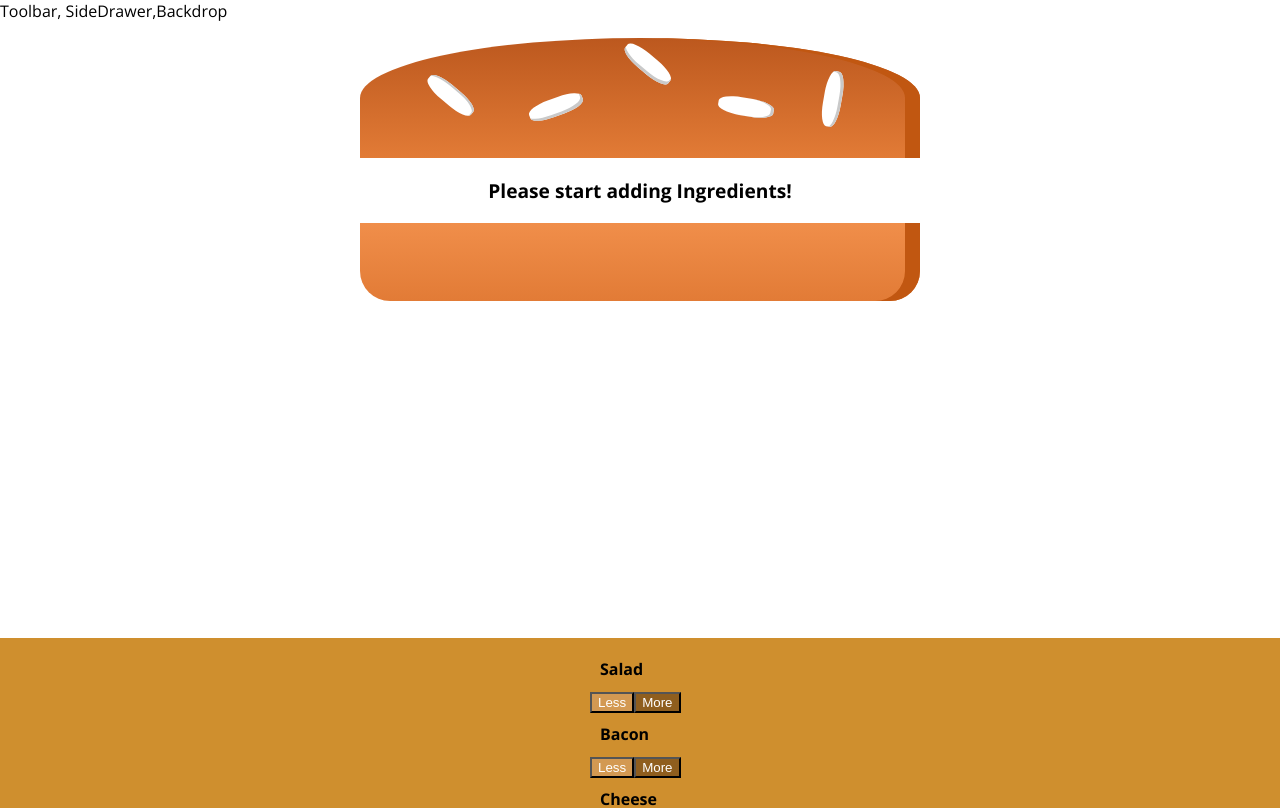
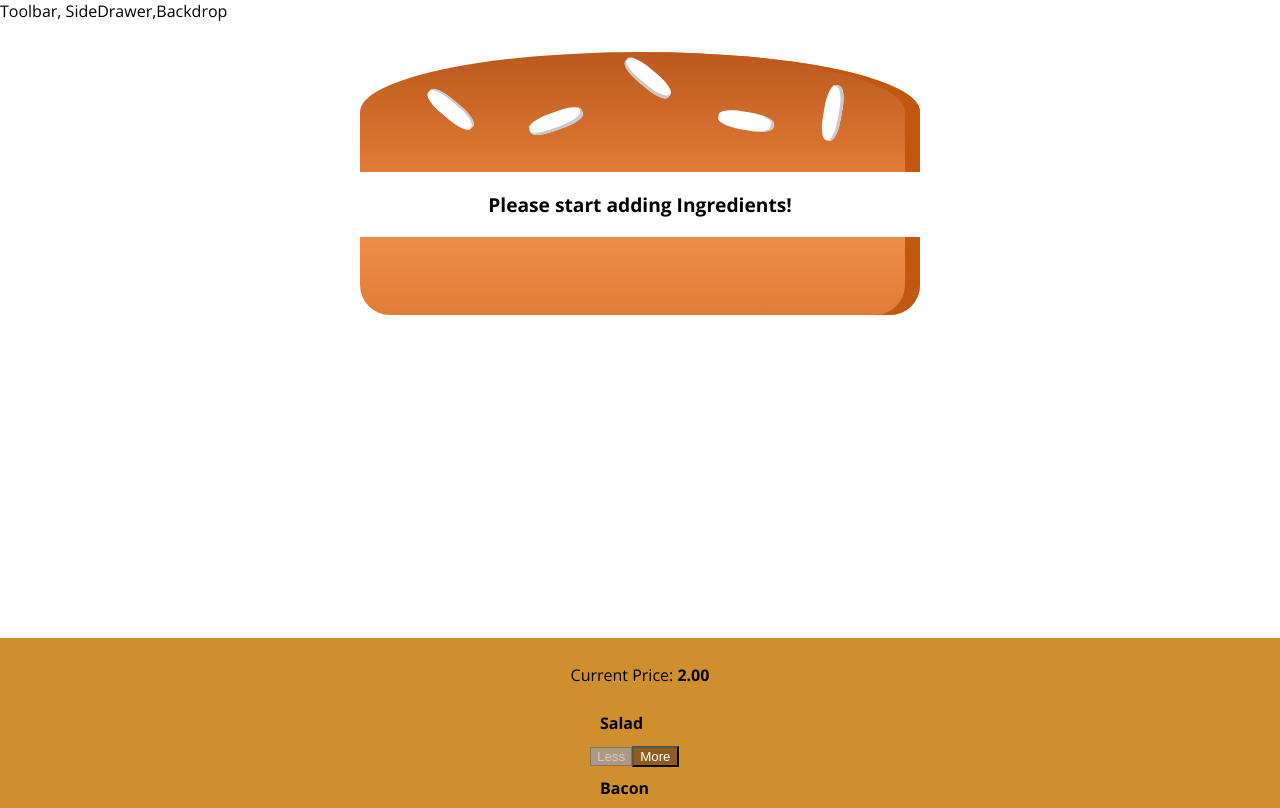
Before and after one commit to zwyMZ/Burger-Builder, a React (Create React App) app: page / in a window 1280 px wide. Shown: the top 808 px of the page. Built offline with nearby package versions, Linux system fonts and the light colour scheme.

Commit message:
finished add/remove button function

```diff
--- a/src/components/Burger/BuildControls/BuildControl/BuildControl.js
+++ b/src/components/Burger/BuildControls/BuildControl/BuildControl.js
@@ -1,12 +1,23 @@
-import React from 'react';
-import classes  from './BuildControl.module.css';
+import React from "react";
+import classes from "./BuildControl.module.css";
 
 const buildControl = (props) => (
-    <div className={classes.BuildControl}>
-        <div className ={classes.Label}>{props.label}</div>
-        <button className={classes.Less}>Less</button>
-        <button className={classes.More}>More</button>
-    </div>
+  <div className={classes.BuildControl}>
+    <div className={classes.Label}>{props.label}</div>
+    <button
+      className={classes.Less}
+      onClick={props.removed}
+      disabled={props.disabled}
+    >
+      Less
+    </button>
+    <button
+      className={classes.More}
+      onClick={props.added}
+    >
+      More
+    </button>
+  </div>
 );
 
 export default buildControl;
--- a/src/components/Burger/BuildControls/BuildControls.js
+++ b/src/components/Burger/BuildControls/BuildControls.js
@@ -1,6 +1,6 @@
 import React from "react";
 import classes from "./BuildControls.module.css";
-import BuildControl from './BuildControl/BuildControl';
+import BuildControl from "./BuildControl/BuildControl";
 
 const controls = [
   { label: "Salad", type: "salad" },
@@ -10,8 +10,15 @@ const controls = [
 ];
 const buildControls = (props) => (
   <div className={classes.BuildControls}>
+    <p>Current Price:  <strong> {props.price.toFixed(2)}</strong> </p>
     {controls.map((ctrl) => (
-      <BuildControl key={ctrl.label} label={ctrl.label} />
+      <BuildControl
+        key={ctrl.label}
+        label={ctrl.label}
+        added={()=>props.ingredientAdded(ctrl.type)}
+        removed={()=>props.ingredientRemoved(ctrl.type)}
+        disabled={props.disabled[ctrl.type]}
+      />
     ))}
   </div>
 );
--- a/src/components/Burger/Burger.module.css
+++ b/src/components/Burger/Burger.module.css
@@ -2,10 +2,13 @@
     width: 100%;
     margin: auto;
     height: 250px;
-    /* overflow: scroll; */
+    overflow: scroll;
     text-align: center;
     font-weight: bold;
     font-size: 1.2rem;
+}
+.Burger::-webkit-scrollbar {
+    display: none;
 }
 
 @media (min-width: 500px) and (min-height: 400px) {
--- a/src/containers/BurgerBuilder/BurgerBuilder.js
+++ b/src/containers/BurgerBuilder/BurgerBuilder.js
@@ -1,21 +1,57 @@
-import React, {Component} from 'react';
-import Aux from '../../hoc/Auxilary';
-import Burger from '../../components/Burger/Burger';
-import BuildControls from '../../components/Burger/BuildControls/BuildControls'
+import React, { Component } from "react";
+import Aux from "../../hoc/Auxilary";
+import Burger from "../../components/Burger/Burger";
+import BuildControls from "../../components/Burger/BuildControls/BuildControls";
+
+const INGREDIENT_PRICES = {
+  salad: 1.0,
+  cheese: 1.5,
+  meat: 3.0,
+  bacon: 2.0,
+};
+
 class BurgerBuilder extends Component {
   state = {
-        ingredients:{
-            meat:0,
-            bacon:0,
-            salad:0,
-            cheese:0
+    ingredients: {
+      salad: 0,
+      cheese: 0,
+      bacon: 0,
+      meat: 0,
+    },
+    totalPrice: 2,
+  };
+
+  AddIngredientHandler = (type) => {
+    const Cnt = this.state.ingredients[type] + 1;
+    const updatedIngredients = { ...this.state.ingredients };
+    updatedIngredients[type] = Cnt;
+    const newPrice = this.state.totalPrice + INGREDIENT_PRICES[type];
+    this.setState({ ingredients: updatedIngredients, totalPrice: newPrice });
+  };
+  RemoveIngredientHandler = (type) => {
+    if (this.state.ingredients[type] <= 0) {
+      return;
     }
+    const Cnt = this.state.ingredients[type] - 1;
+    const updatedIngredients = { ...this.state.ingredients };
+    updatedIngredients[type] = Cnt;
+    const newPrice = this.state.totalPrice - INGREDIENT_PRICES[type];
+    this.setState({ ingredients: updatedIngredients, totalPrice: newPrice });
+  };
+  render() {
+    const disableInfo = { ...this.state.ingredients };
+    for (let key in disableInfo) {
+      disableInfo[key] = this.state.ingredients[key] <= 0;
     }
-    render() {
     return (
       <Aux>
-                <Burger ingredients = {this.state.ingredients}/>
-                <BuildControls/>
+        <Burger ingredients={this.state.ingredients} />
+        <BuildControls
+          ingredientAdded={this.AddIngredientHandler}
+          ingredientRemoved={this.RemoveIngredientHandler}
+          disabled = {disableInfo}
+          price = {this.state.totalPrice}
+        />
       </Aux>
     );
   }
```
Lines whose indentation alone changed are shown as unchanged.
